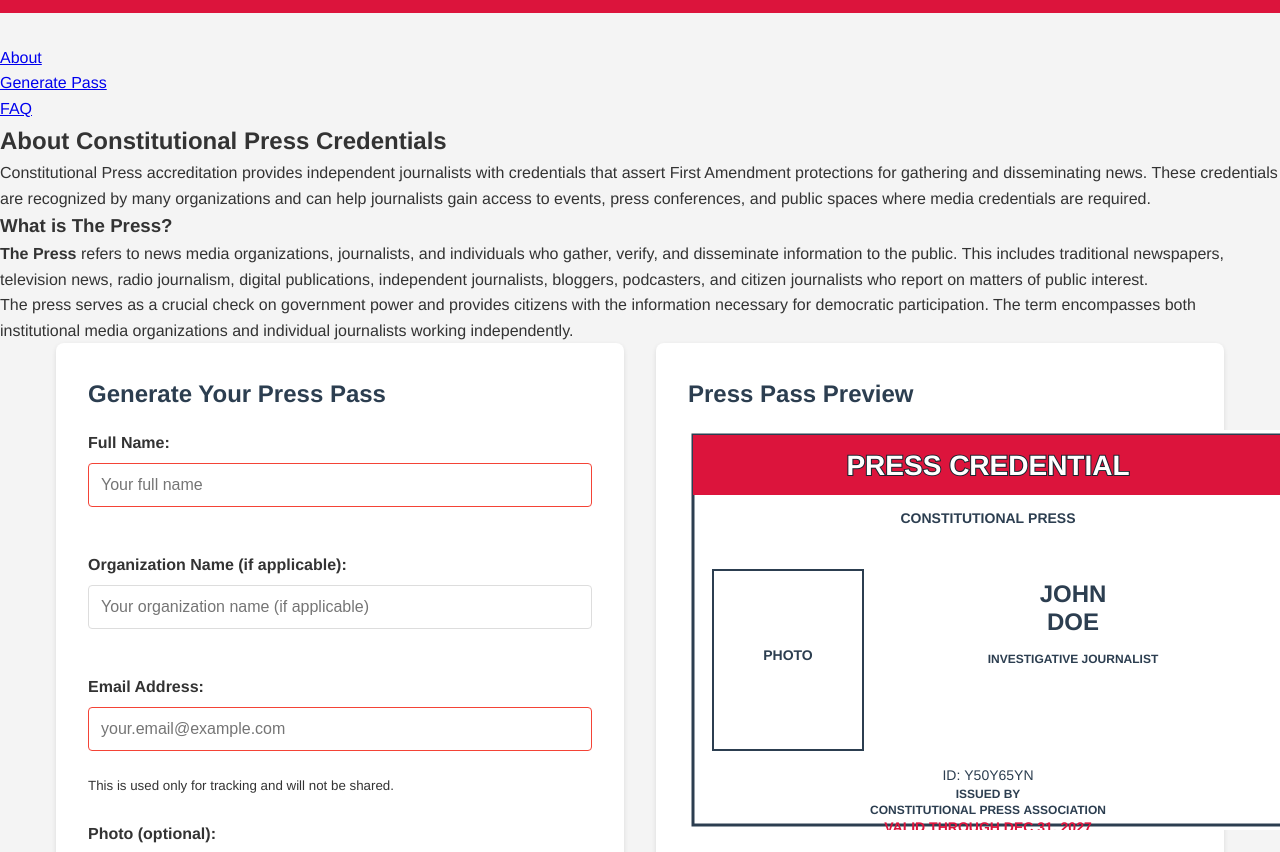
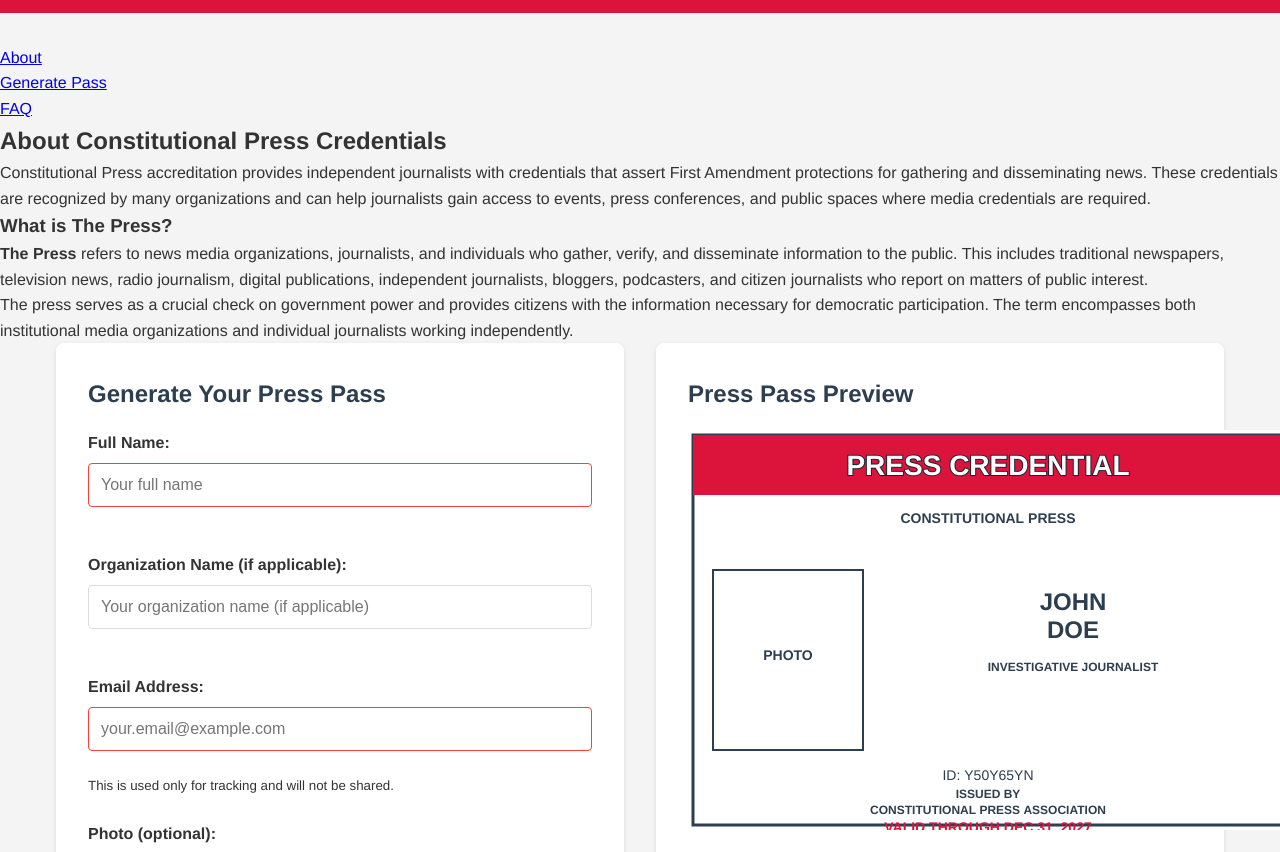
Before and after one commit to patriotnewsactivism/freepresspass, a website: page index.html in a window 1280 px wide. Shown: the part 96-948 px from the top of the page. Drawn offline with Linux system fonts and the light colour scheme.

Commit message:
Fix name positioning to be properly centered relative to photo
Adjusted the vertical positioning calculation to center both name and title within the photo area

Removed the arbitrary -30px offset that was pushing the name above center

```diff
--- a/index.html
+++ b/index.html
@@ -384,7 +384,10 @@
 
             // Calculate starting Y position to center both name and title
             let nameBlockHeight = nameParts.length * 28;
-            let yPos = photoCenterY - (nameBlockHeight / 2) - 30;
+            // Also account for title height (approximately 2 lines of 20px each)
+               let titleBlockHeight = 40;
+               let totalBlockHeight = nameBlockHeight + 5 + titleBlockHeight; // 5px gap between name and title
+               let yPos = photoCenterY - (totalBlockHeight / 2);
 
             nameParts.forEach(part => {
                 ctx.font = 'bold 24px "Helvetica", Arial, sans-serif';
```
